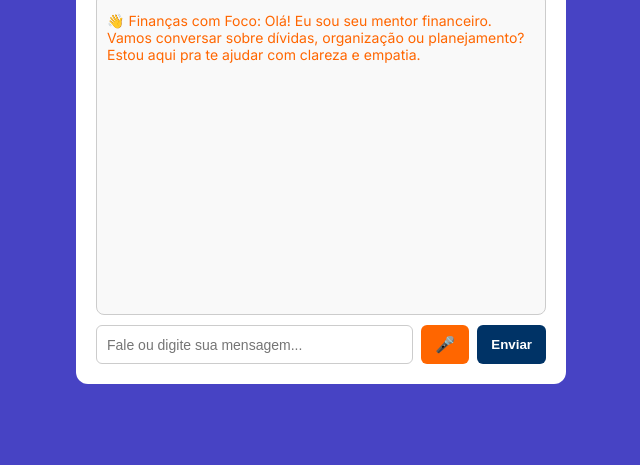
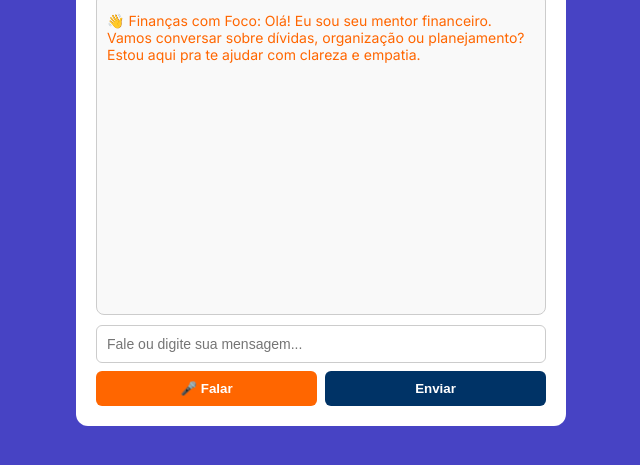
Before and after one commit to somosconsumidores/chat-financas-backend, a website: page public/index.html in a window 1280 px wide. Shown: the part 103-568 px from the top of the page, without its empty margins (319-959 px from the left). Drawn offline with Linux system fonts and the light colour scheme.

Commit message:
Update index.html

```diff
--- a/public/index.html
+++ b/public/index.html
@@ -60,18 +60,26 @@
     #input-area {
       margin-top: 10px;
       display: flex;
+      flex-direction: column;
       gap: 8px;
     }
 
     #user-input {
-      flex: 1;
       padding: 10px;
       border-radius: 6px;
       border: 1px solid #ccc;
       font-size: 14px;
+      width: 100%;
+      box-sizing: border-box;
+    }
+
+    .action-buttons {
+      display: flex;
+      gap: 8px;
     }
 
     button {
+      flex: 1;
       padding: 10px 14px;
       background-color: #003366;
       color: white;
@@ -85,14 +93,16 @@
       background-color: #004a99;
     }
 
-    button[title="Falar"] {
-      font-size: 16px;
+    .mic {
       background-color: #ff6600;
     }
 
     @media screen and (max-width: 500px) {
       #chat-container {
         padding: 15px;
+      }
+      .action-buttons {
+        flex-direction: column;
       }
     }
   </style>
@@ -107,8 +117,10 @@
     </div>
     <div id="input-area">
       <input id="user-input" type="text" placeholder="Fale ou digite sua mensagem..." onkeydown="if(event.key === 'Enter'){ sendMessage(); }" />
-      <button onclick="startListening()" title="Falar">🎤</button>
-      <button onclick="sendMessage()">Enviar</button>
+      <div class="action-buttons">
+        <button class="mic" onclick="startListening()" title="Falar">🎤 Falar</button>
+        <button onclick="sendMessage()">Enviar</button>
+      </div>
     </div>
   </div>
 
```
